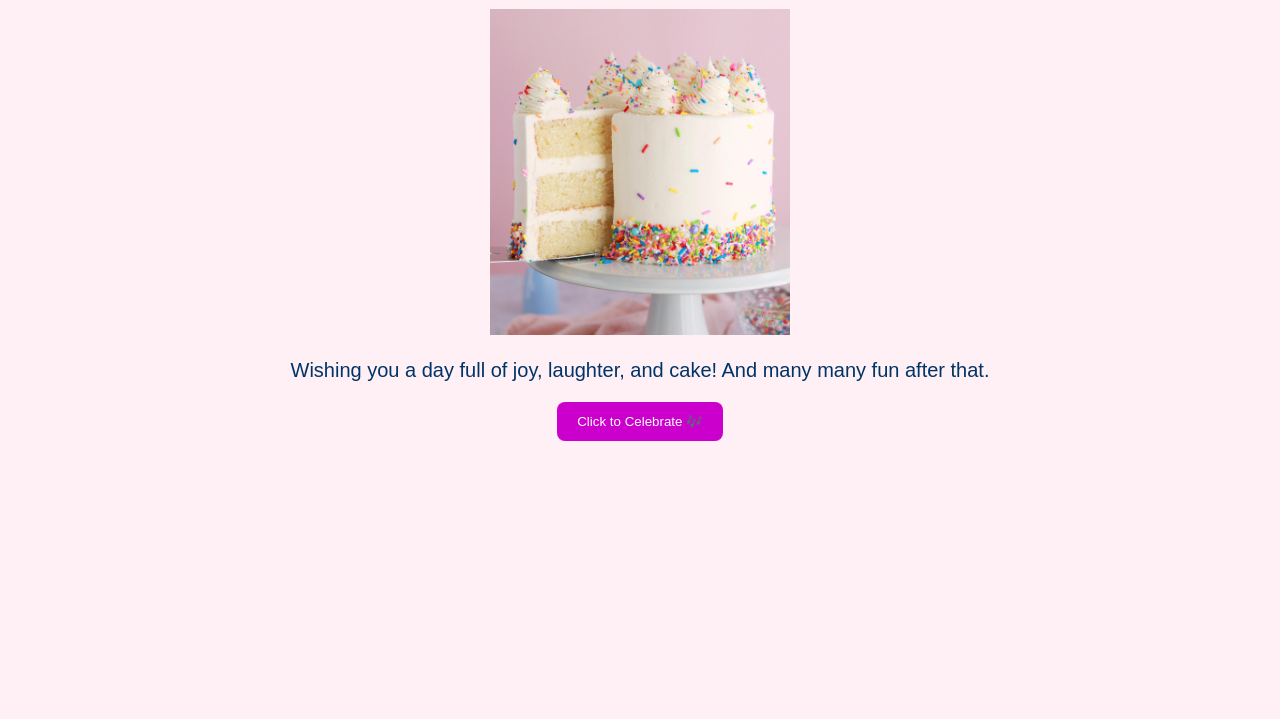
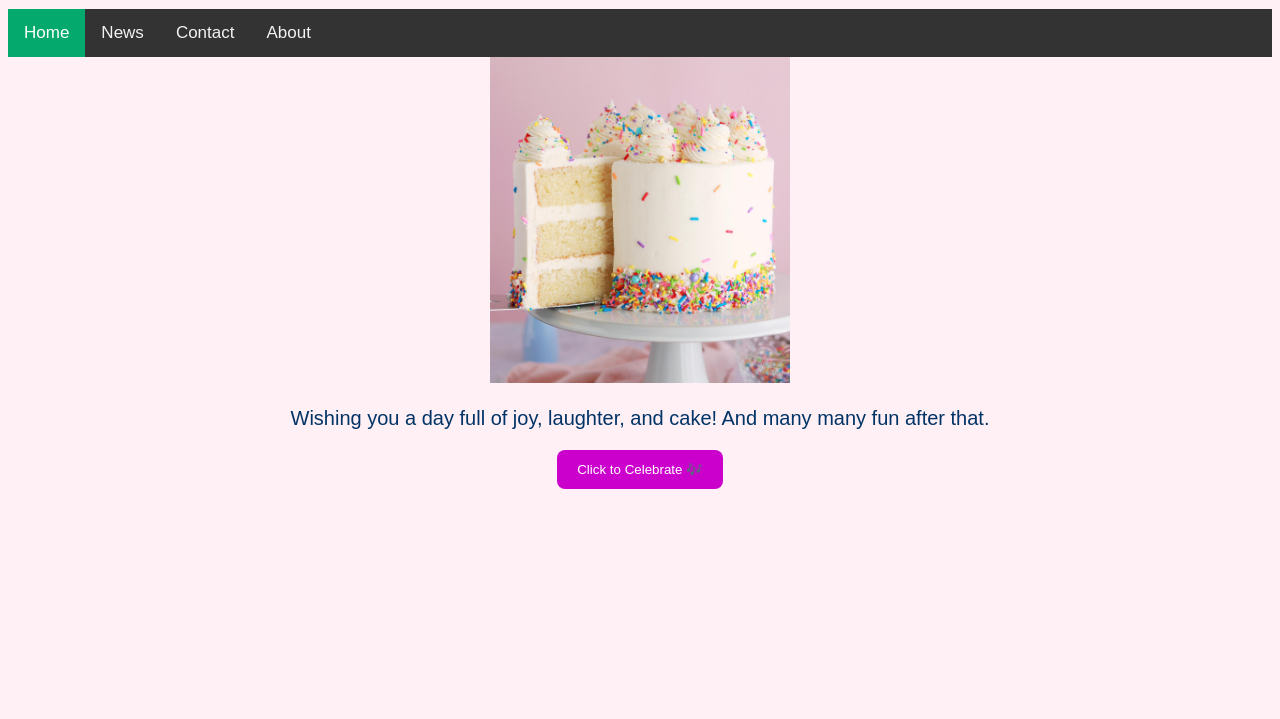
Before and after one commit to RaffayIrfan/WebDesign_Lab05_Group16, a plain HTML site: page index.html in a window 1280 px wide. Shown: the part 81-800 px from the top of the page. Drawn offline with Linux system fonts and the light colour scheme.

Commit message:
worked on some files but left the work for later

```diff
--- a/index.html
+++ b/index.html
@@ -5,8 +5,18 @@
     <link rel="stylesheet" href="styles.css">
 </head>
 <body>
+
     <h1>🎉 Happy Birthday, Mohsin! 🎂</h1>
+
+    <div class="topnav">
+        <a class="active" href="#home">Home</a>
+        <a href="#news">News</a>
+        <a href="#contact">Contact</a>
+        <a href="#about">About</a>
+    </div>
+
     <img src="Best-Vanilla-Cake-Recipe-6.jpg" width="300">
+
     <p>Wishing you a day full of joy, laughter, and cake!
         And many many fun after that.
     </p>
--- a/styles.css
+++ b/styles.css
@@ -11,3 +11,27 @@ padding: 12px 20px; border: none;
 border-radius: 8px; cursor: pointer;
 }
 button:hover { background-color: #ff66cc; }
+
+.topnav {
+  overflow: hidden;
+  background-color: #333;
+}
+
+.topnav a {
+  float: left;
+  color: #f2f2f2;
+  text-align: center;
+  padding: 14px 16px;
+  text-decoration: none;
+  font-size: 17px;
+}
+
+.topnav a:hover {
+  background-color: #ddd;
+  color: black;
+}
+
+.topnav a.active {
+  background-color: #04AA6D;
+  color: white;
+}
```
Also changed, not shown: 2 other files.
